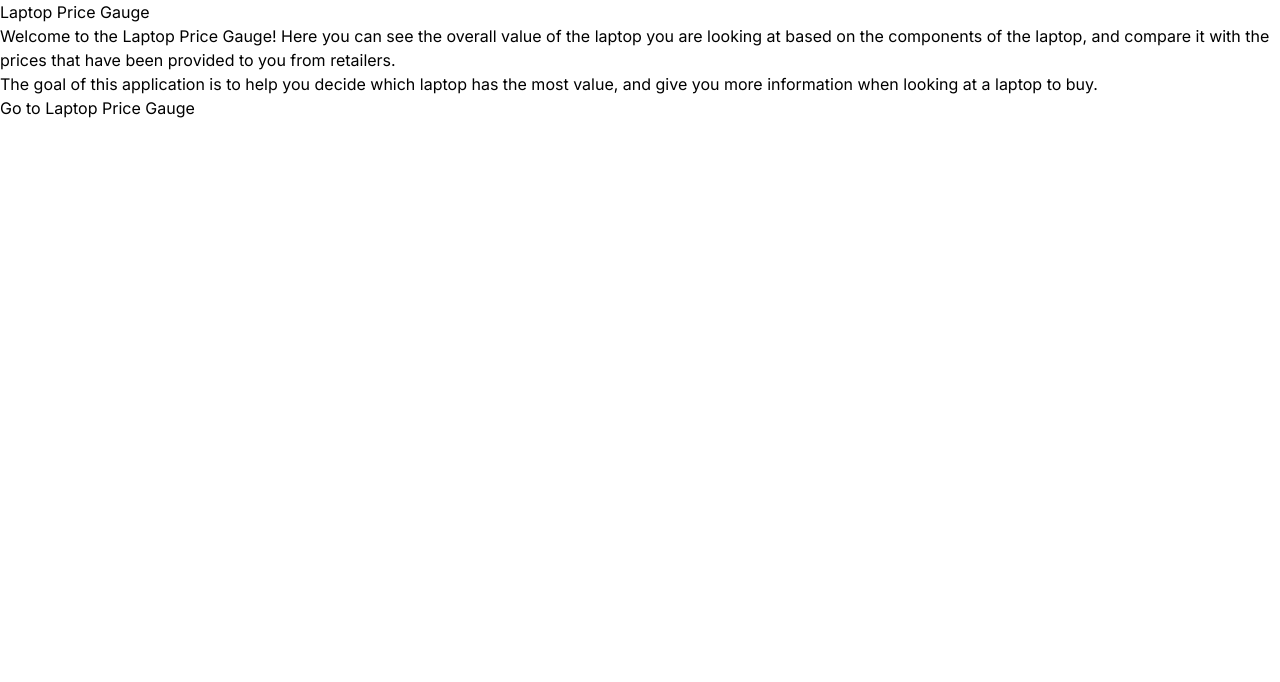
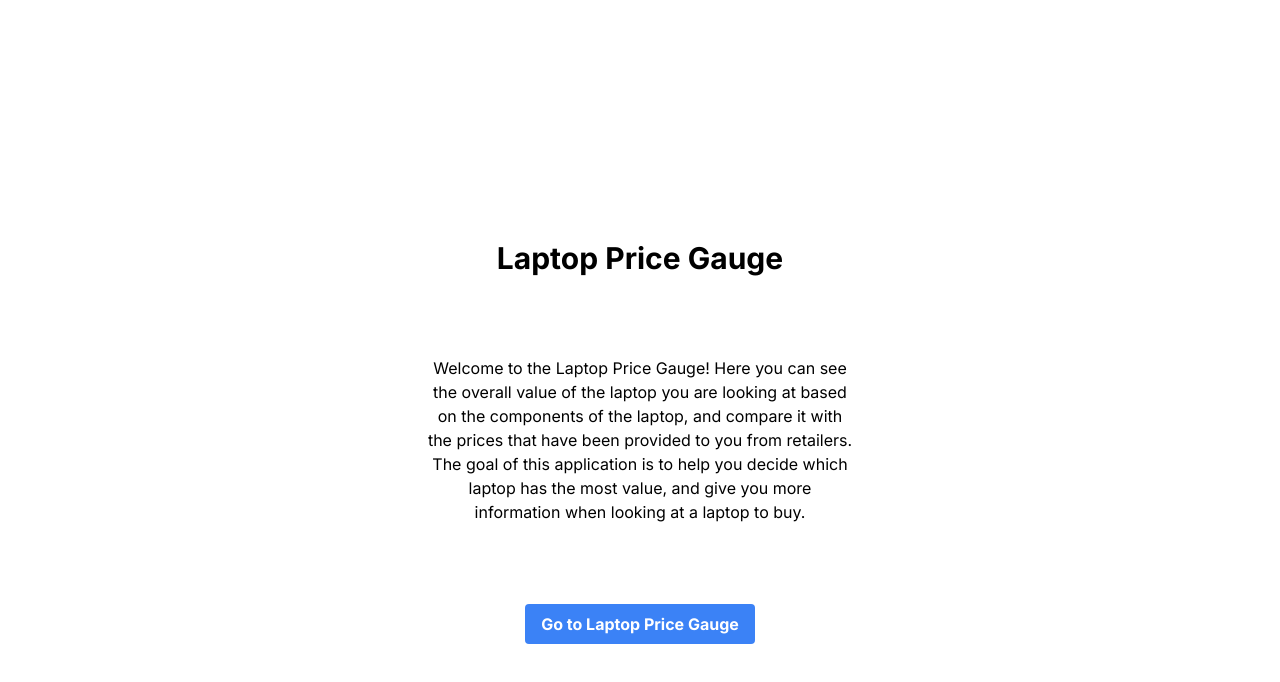
Before and after one commit to parathan/laptop-price-gauge, a Next.js app in the folder lpg-webapp/: page / in a window 1280 px wide. Shown: the top 682 px of the page. Built offline with nearby package versions, Linux system fonts and the light colour scheme.

Commit message:
add style to homepage with tailwind css

```diff
--- a/lpg-webapp/src/app/page.tsx
+++ b/lpg-webapp/src/app/page.tsx
@@ -2,9 +2,9 @@ import Image from "next/image";
 
 export default function Home() {
   return (
-    <div>
-      <h1>Laptop Price Gauge</h1>
-      <p>
+    <div className="grid justify-items-center mx-auto w-1/3 mt-60 space-y-20">
+      <h1 className="text-3xl font-bold">Laptop Price Gauge</h1>
+      <p className="text-center">
         Welcome to the Laptop Price Gauge! Here you can see the overall value of
         the laptop you are looking at based on the components of the laptop, and compare
         it with the prices that have been provided to you from retailers.
@@ -12,7 +12,7 @@ export default function Home() {
         The goal of this application is to help you decide which laptop has the most value,
         and give you more information when looking at a laptop to buy.
       </p>
-      <button>
+      <button className="bg-blue-500 hover:bg-blue-700 text-white font-bold py-2 px-4 rounded focus:outline-none focus:ring-2 focus:ring-blue-500 focus:ring-opacity-50">
         Go to Laptop Price Gauge
       </button>
     </div>
```
